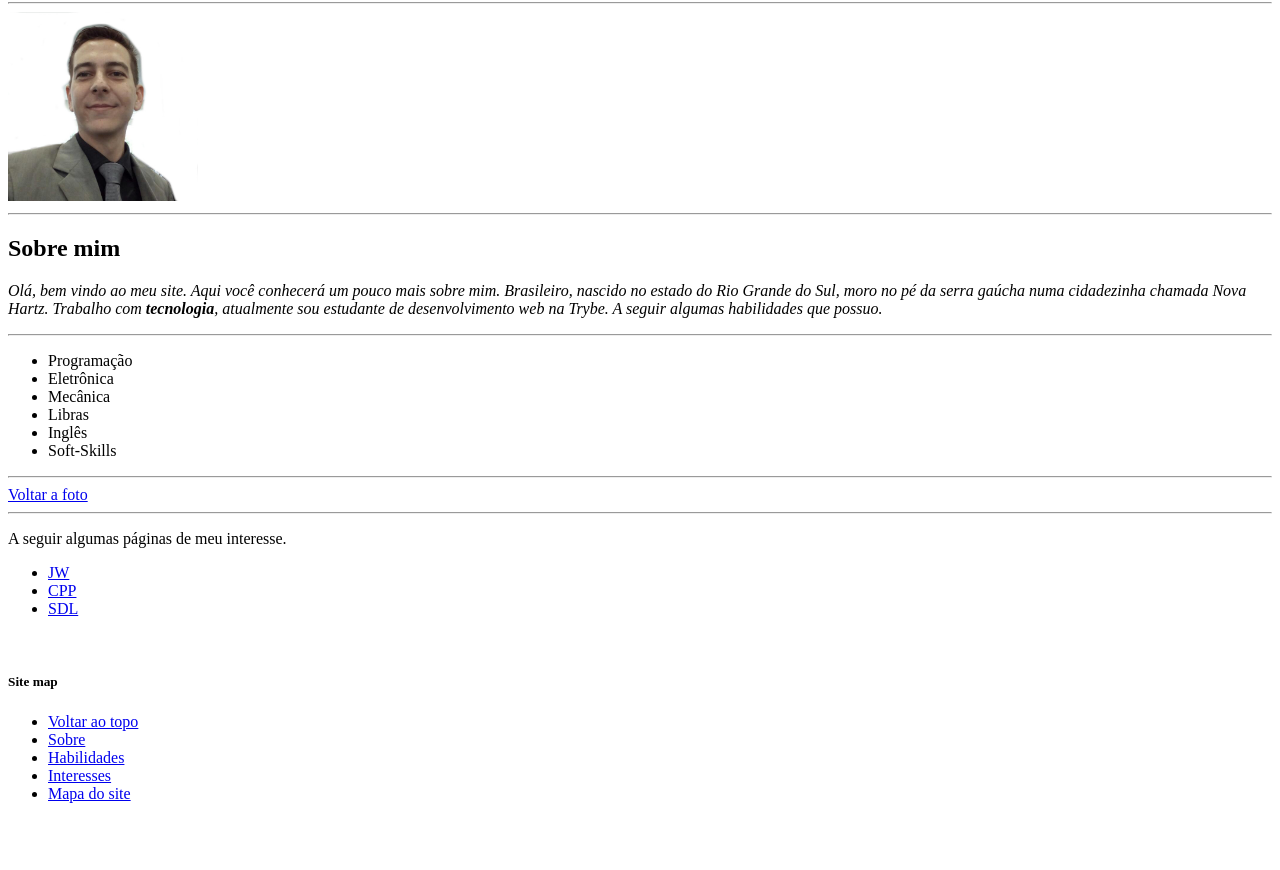
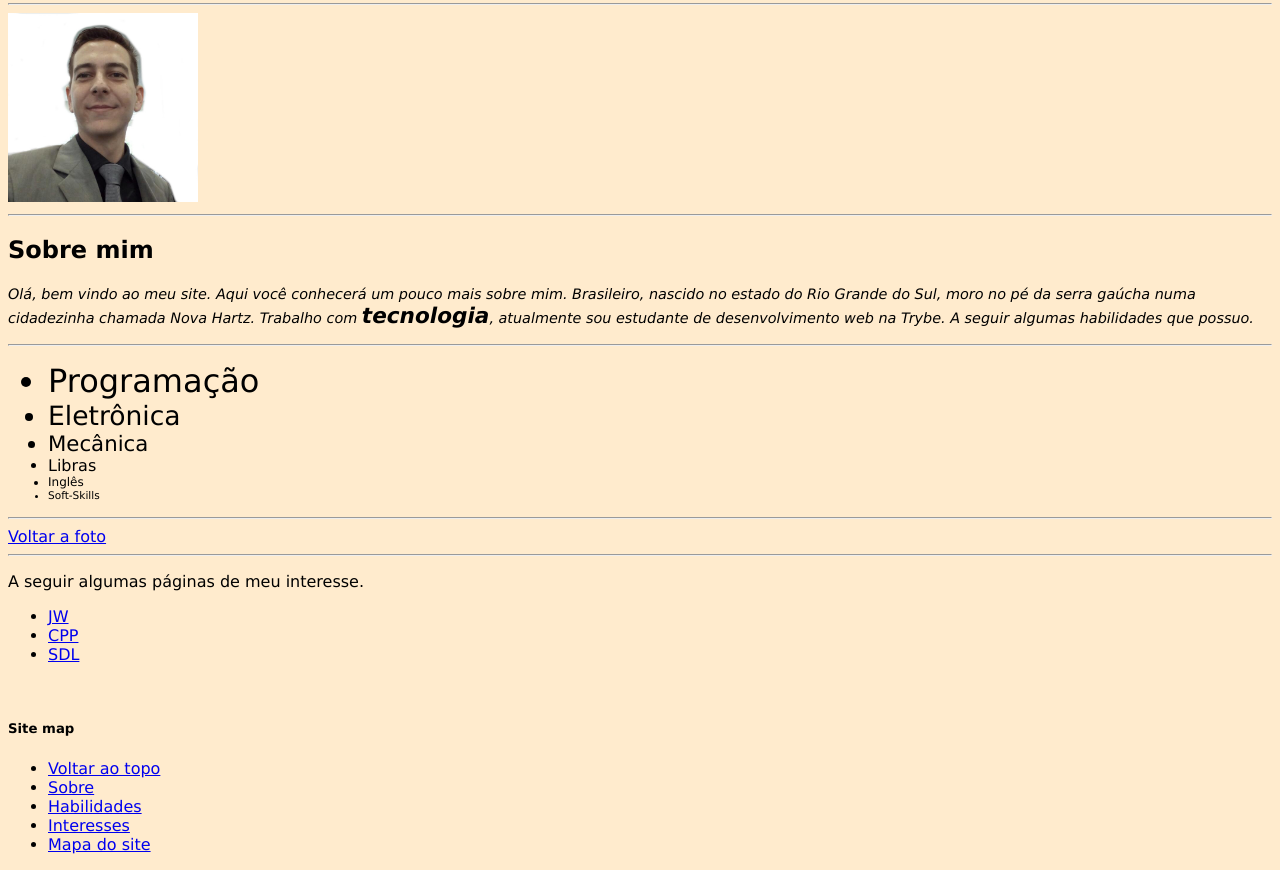
Before and after one commit to gabrielrodriguesleite/gabrielrodriguesleite.github.io, a plain HTML site: page index.html in a window 1280 px wide. Shown: the part 78-948 px from the top of the page. Before the commit the page ends 897 px from the top, so only its background shows below. Drawn offline with Linux system fonts and the light colour scheme.

Commit message:
portfolio estilizado 3.2.1

```diff
--- a/index.html
+++ b/index.html
@@ -5,6 +5,46 @@
     <meta name="viewport" content="width=device-width, initial-scale=1.0">
     <link rel="shortcut icon" type="image/jpg" href="/assets/favicon.ico">
     <title>Gabriel R. Leite</title>
+
+    <style>
+        body {
+            background-color: blanchedalmond;
+            size: 20px;
+            font-family: 'Lucida Sans', 'Lucida Sans Regular', 'Lucida Grande', 'Lucida Sans Unicode', Geneva, Verdana, sans-serif;
+        }
+
+        .topo {
+            font-family: 'Franklin Gothic Medium', 'Arial Narrow', Arial, sans-serif;
+        }
+
+        em {
+            font-size: .9em;
+        }
+
+        strong {
+            font-size: 1.5em;
+        }
+
+
+        #li1{
+            font-size: 2em;
+        }
+        #li2{
+            font-size: 1.66em;
+        }
+        #li3{
+            font-size: 1.33em;
+        }
+        #li4{
+            font-size: 1em;
+        }
+        #li5{
+            font-size: .75em;
+        }
+        #li6{
+            font-size: .66em;
+        }
+    </style>
 </head>
 <body>
     <h1 id="topo">Gabriel Rodrigues Leite</h1>
@@ -24,12 +64,12 @@
     <hr>
     <ul id="habilidades">
 
-        <li>Programação</li>
-        <li>Eletrônica</li>
-        <li>Mecânica</li>
-        <li>Libras</li>
-        <li>Inglês</li>
-        <li>Soft-Skills</li>
+        <li id="li1">Programação</li>
+        <li id="li2">Eletrônica</li>
+        <li id="li3">Mecânica</li>
+        <li id="li4">Libras</li>
+        <li id="li5">Inglês</li>
+        <li id="li6">Soft-Skills</li>
 
     </ul>
     <hr>
```
